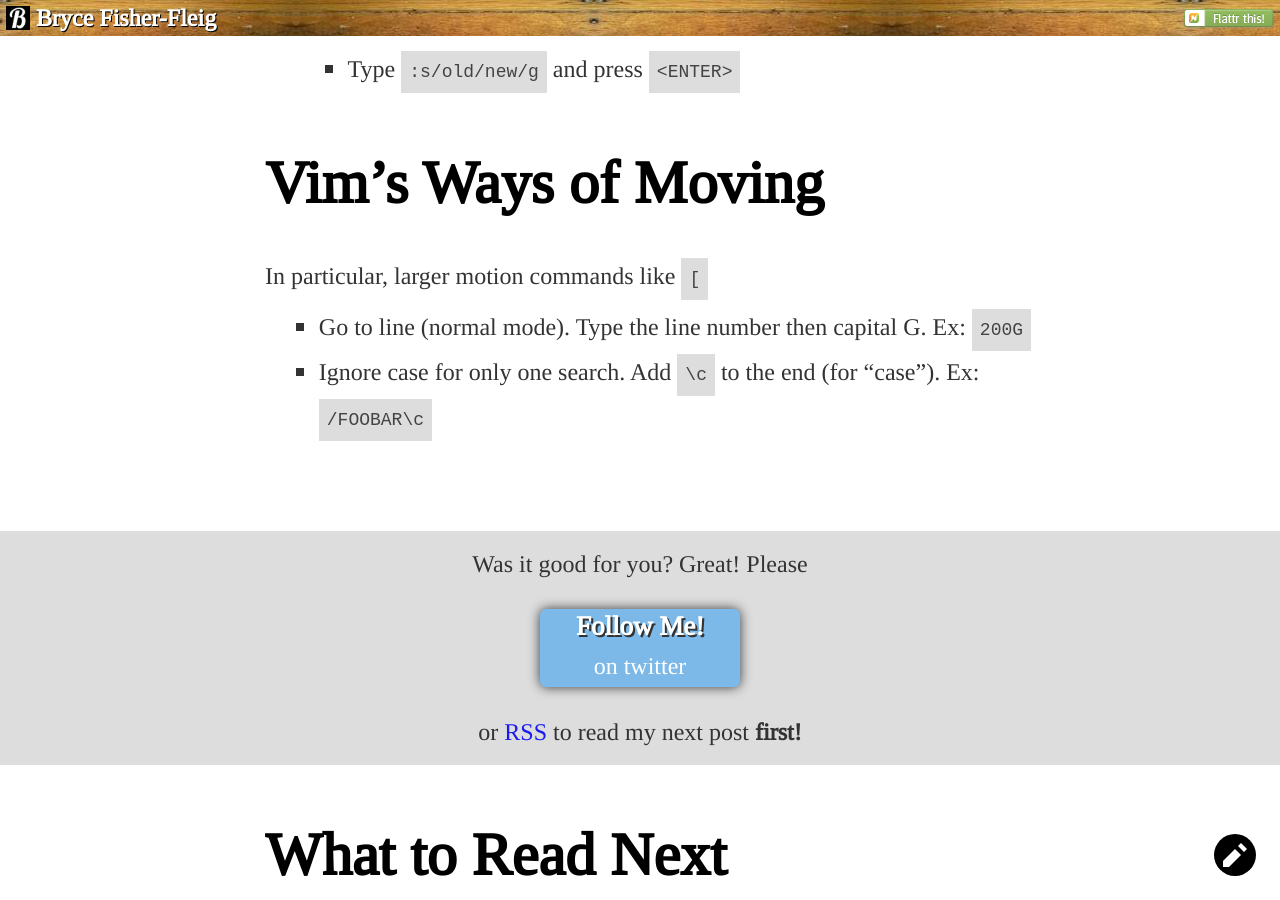
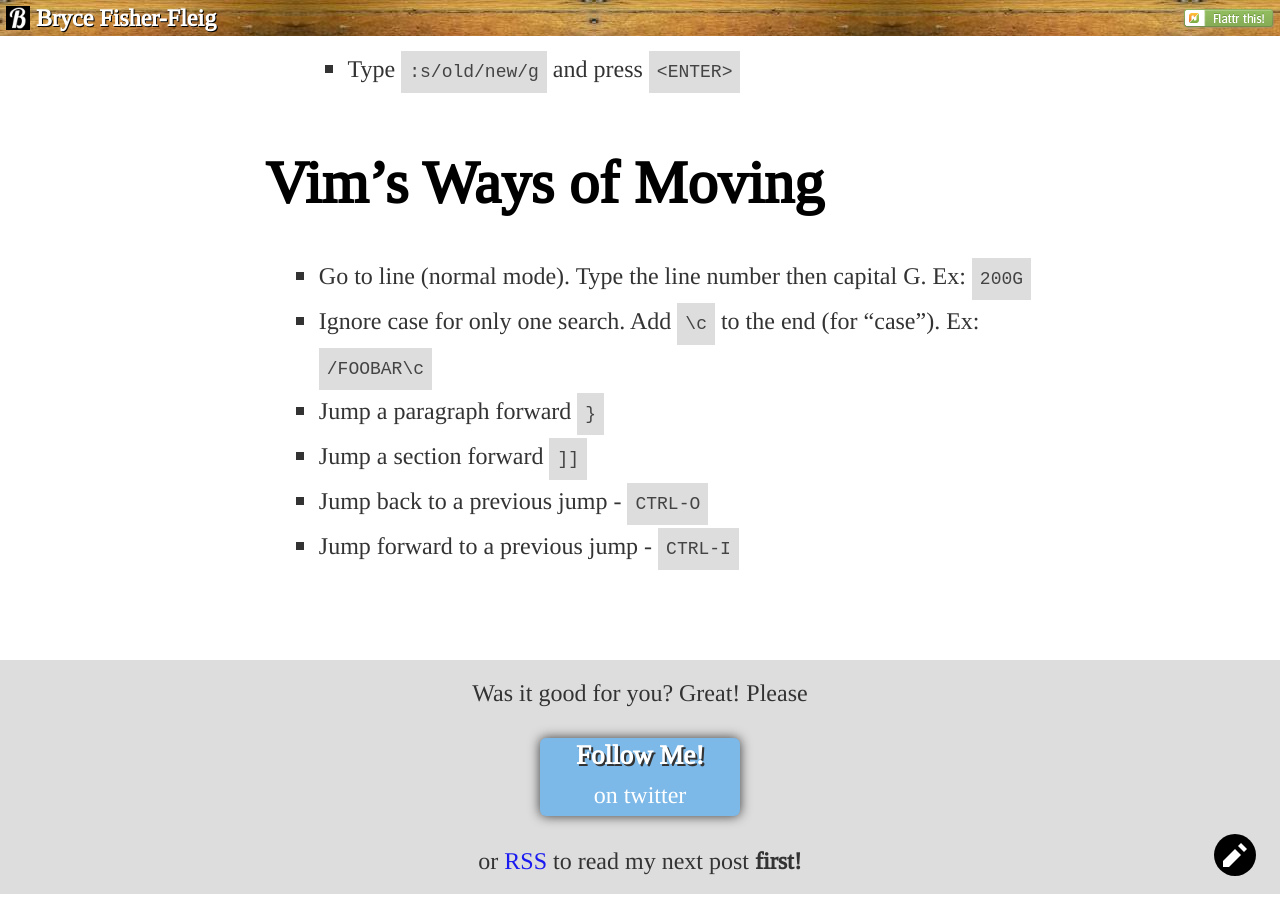
Before and after one commit to brycefisher/brycefisher.github.io-jekyll, a Jekyll site: the page built from _posts/2016-07-14-helpful-neovim-features.md, in a window 1280 px wide and 900 px high, scrolled down 1516 px. Built offline with Jekyll 4.4.1, drawn with Linux system fonts in a browser that asks for light colours; comment, search, counter and statistics services are not loaded; some of the changed text lies outside the part shown.

```diff
--- a/_posts/2016-07-14-helpful-neovim-features.md
+++ b/_posts/2016-07-14-helpful-neovim-features.md
@@ -27,7 +27,9 @@ _TODO_
 
 ## Vim's Ways of Moving
 
-In particular, larger motion commands like `[`
-
  * Go to line (normal mode). Type the line number then capital G. Ex: `200G`
  * Ignore case for only one search. Add `\c` to the end (for "case"). Ex: `/FOOBAR\c`
+ * Jump a paragraph forward `}`
+ * Jump a section forward `]]`
+ * Jump back to a previous jump - `CTRL-O`
+ * Jump forward to a previous jump - `CTRL-I`
```
Also changed, not shown: other parts of _posts/2016-07-14-helpful-neovim-features.md (+1 -1 lines).
